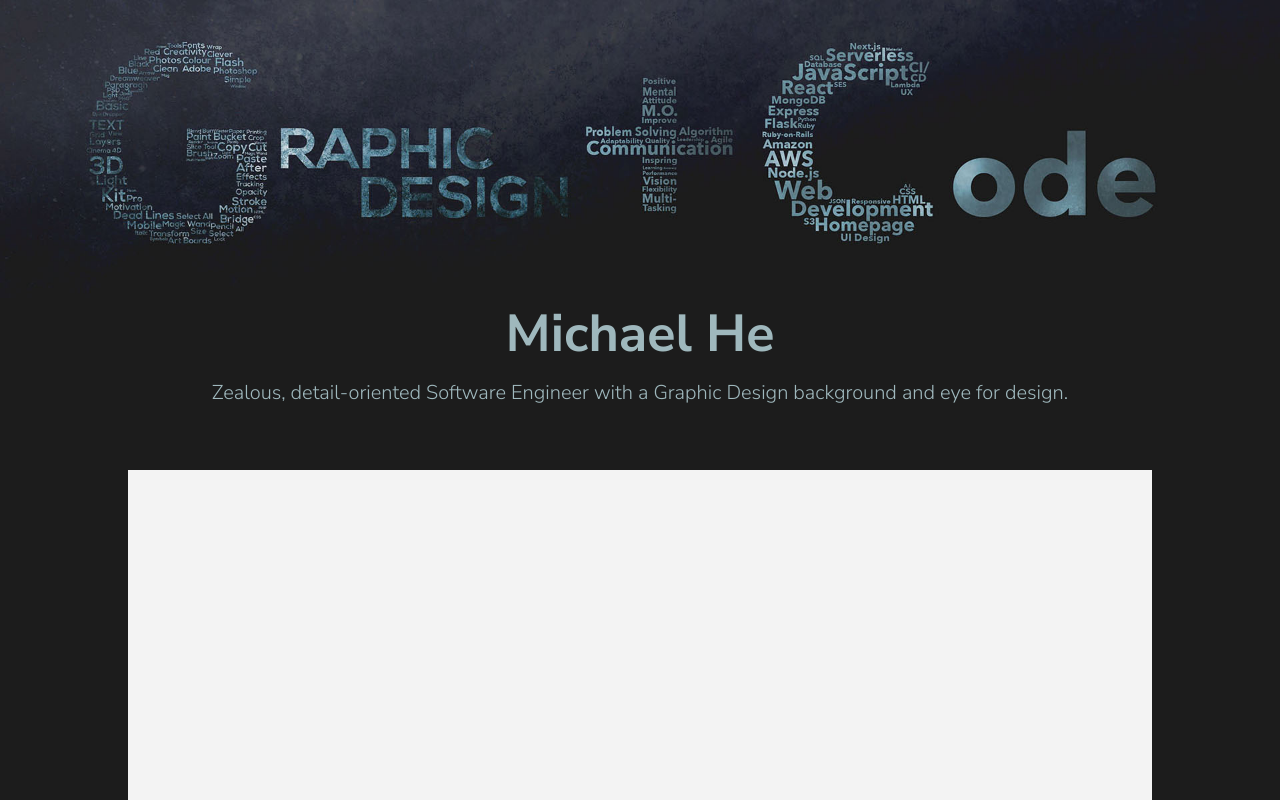
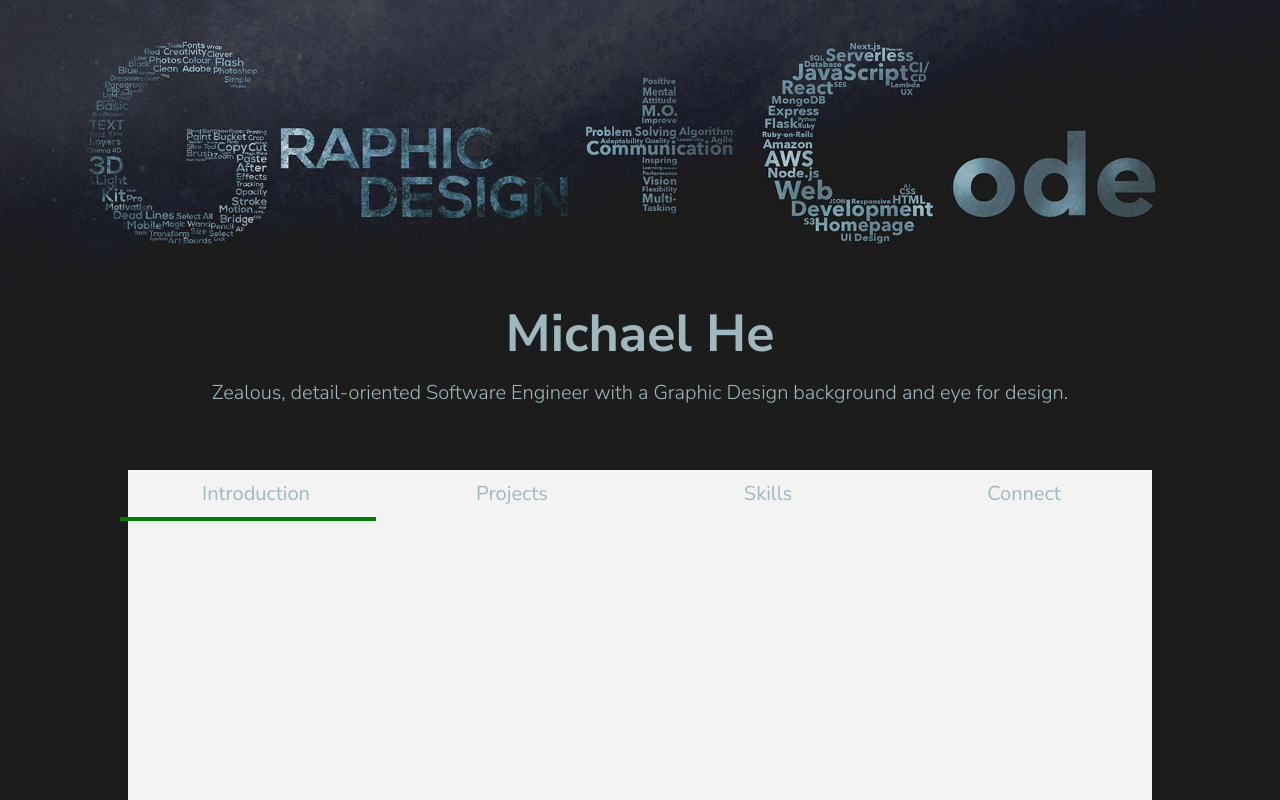
Before and after one commit to zbmike/porfolio, a React (Create React App) app: page / in a window 1280 px wide. Shown: the top 800 px of the page. Built offline with nearby package versions, Linux system fonts and the light colour scheme; the HTML template or start-up script is replaced by a standard one.

Commit message:
Add a tabs slider

```diff
--- a/src/App.js
+++ b/src/App.js
@@ -1,9 +1,15 @@
+import { useRef } from "react";
 import useWindowsSize from "./hooks/useWindowsSize";
 import "./styles/app.css";
 
 function App() {
   const { width: windowWidth } = useWindowsSize();
+  const sliderRef = useRef();
   if (!windowWidth) return null;
+  const handleClick = (e) => {
+    sliderRef.current.style.left =
+      (e.target.offsetLeft + (windowWidth - 1024) / 2 - 8 )+ "px";
+  };
 
   return (
     <>
@@ -25,9 +31,19 @@
           backgroundColor: "#1c1c1c",
         }}
       >
-        <div
-          className="container"
-        ></div>
+        <div className="container">
+          <div className="tabs">
+            <button onClick={handleClick}>Introduction</button>
+            <button onClick={handleClick}>Projects</button>
+            <button onClick={handleClick}>Skills</button>
+            <button onClick={handleClick}>Connect</button>
+          </div>
+          <div
+            className="slider"
+            ref={sliderRef}
+            style={{ left: (windowWidth - 1024) / 2 - 8 }}
+          ></div>
+        </div>
       </div>
     </>
   );
--- a/src/styles/app.css
+++ b/src/styles/app.css
@@ -1,7 +1,10 @@
-* {
+*,
+*::before,
+*::after {
   margin: 0;
   padding: 0;
   box-sizing: border-box;
+  font: inherit;
 }
 
 body {
@@ -49,11 +52,34 @@
 }
 
 .container {
-
   width: 1024px;
   height: 100%;
   margin: 4em auto 0;
   background-color: #f3f3f3;
+}
+
+.tabs {
+  display: flex;
+  position: sticky;
+  top: 0;
+}
+
+.tabs button {
+  width: 256px;
+  background: transparent;
+  border: none;
+  padding: 0.5em;
+  color: #9fb8bd;
+  font-Weight: 400;
+  font-size: 1.25em;
+}
+
+.slider {
+  position: absolute;
+  transition: all 500ms ease;
+  -webkit-transition: all 500ms ease;
+  border: 2px solid green;
+  width: 256px;
 }
 
 @keyframes fadeIn {
```
